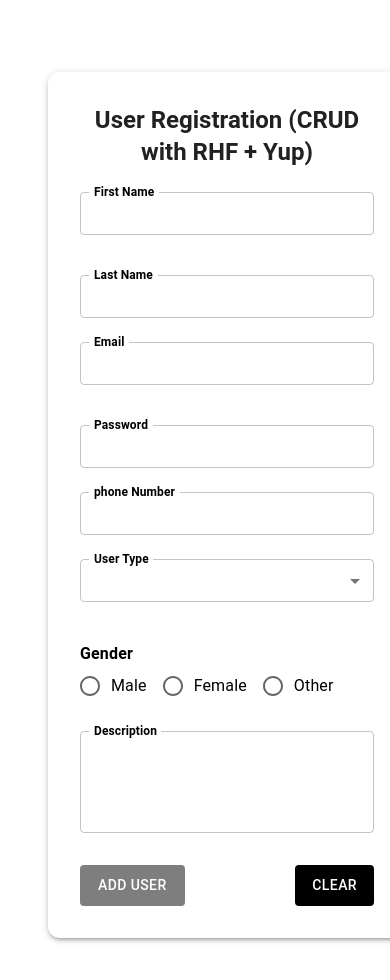
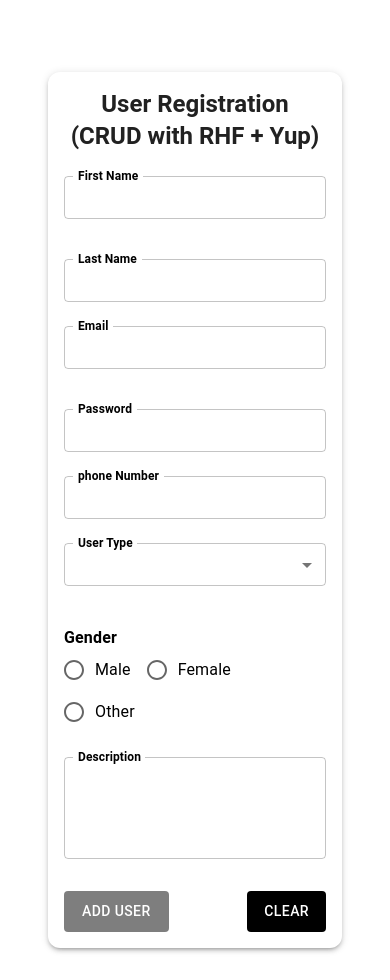
Before and after one commit to hashimrmzn/react-user-crud-form, a React (Vite) app: page / in a window 390 px wide. Built offline with nearby package versions, Linux system fonts and the light colour scheme.

Commit message:
resolve responsive issue

```diff
--- a/src/FormComponents/ReactHookFormCRUD.jsx
+++ b/src/FormComponents/ReactHookFormCRUD.jsx
@@ -82,9 +82,9 @@ function ReactHookFormCRUD() {
       <Paper
         elevation={3}
         sx={{
-          p: 4,
+          p:{md:4,xs:2},
           borderRadius: 3,
-          width: { xs: "100%", md: "70%" },
+          width: { md: "70%" },
         }}
       >
         <Typography variant="h5" gutterBottom align="center" fontWeight="bold">
```
